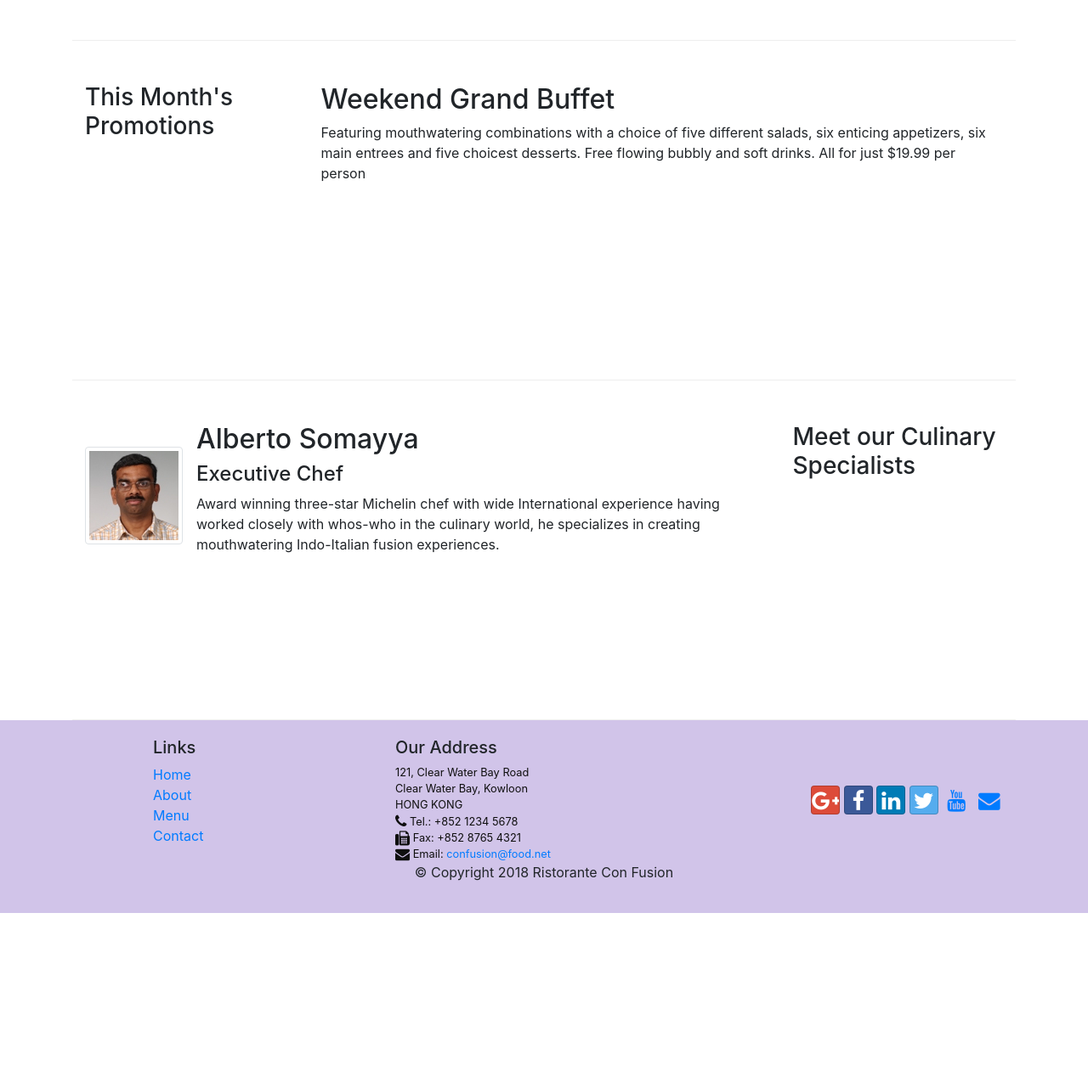
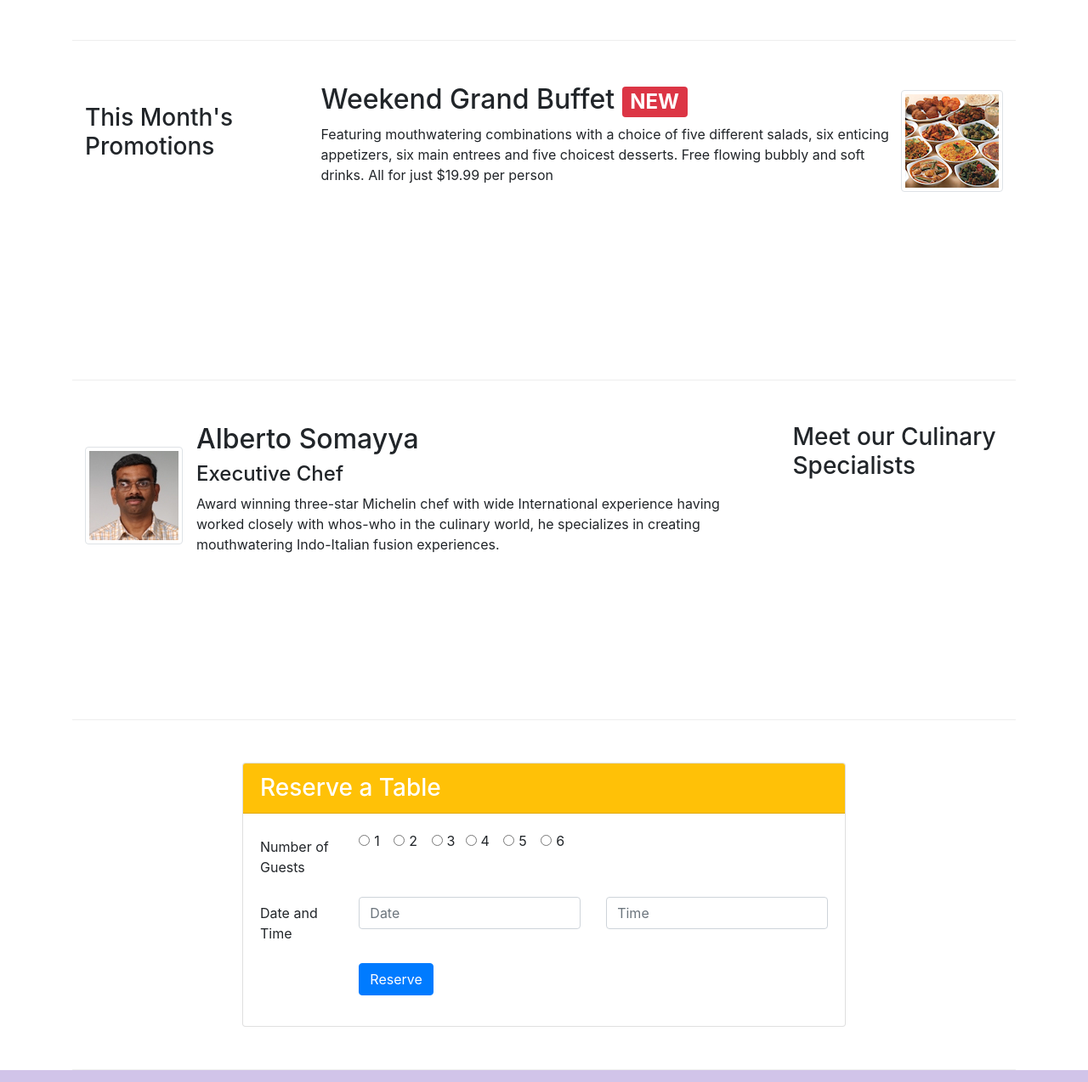
Before and after one commit to Rajesh0901-sudo/Bootstrap-learning-, a website: page index.html in a window 1280 px wide. Shown: the part 686-1960 px from the top of the page at 85% size. Before the commit the page ends 1761 px from the top, so only its background shows below. Drawn offline with nearby package versions, Linux system fonts and the light colour scheme.

Commit message:
assignment 2

```diff
--- a/index.html
+++ b/index.html
@@ -34,13 +34,16 @@
     </nav>
     <header class="jumbotron header">
         <div class="container">
-            <div class="row ">
-                <div class="col-12 col-sm">
+            <div class="row">
+                <div class="col-12 col-sm-6">
                     <h1>Ristorante con Fusion</h1>
                     <p>We take inspiration from the World's best cuisines, and create a unique fusion experience. Our lipsmacking creations will tickle your culinary senses!</p>
                 </div>
-                <div class="col-12 col-sm align-self-center">
+                <div class="col-12 col-sm-3 align-self-center text-center">
                     <img src="img/logo.png" class="img-fluid">
+                </div>
+                <div class="col-12 col-sm-2 align-self-center">
+                    <a class="btn btn-warning btn-block btn-sm" href="#Reservation-form">Reserve Table</a>
                 </div>
             </div>
         </div>
@@ -48,7 +51,7 @@
 
     <div class="container">
         <div class="row row-content">
-            <div class="col-12 col-sm-4 order-sm-last col-md-3 side">
+            <div class="col-12 col-sm-4 order-sm-last col-md-3">
                 <h3>Our Lipsmacking Culinary Creations</h3>
             </div>
             <div class="col col-sm order-sm-first col-md">
@@ -67,12 +70,17 @@
 
 
         <div class="row row-content">
-            <div class="col-12 col-sm-4 col-md-3 side">
-                <h3>This Month's Promotions</h3>
+            <div class="col-12 col-sm-3 order-sm-first">
+                <h3 class="mt-4">This Month's Promotions</h3>
             </div>
-            <div class="col col-sm col-md">
-                <h2>Weekend Grand Buffet</h2>
-                <p>Featuring mouthwatering combinations with a choice of five different salads, six enticing appetizers, six main entrees and five choicest desserts. Free flowing bubbly and soft drinks. All for just $19.99 per person </p>
+            <div class="col col-sm-9 order-sm-last">
+                <div class="media">
+                    <div class="media-body">
+                        <h2 class="mt-0">Weekend Grand Buffet <span class="badge badge-danger">NEW</span></h2>
+                        <p class="d-none d-sm-block">Featuring mouthwatering combinations with a choice of five different salads, six enticing appetizers, six main entrees and five choicest desserts. Free flowing bubbly and soft drinks. All for just $19.99 per person </p>
+                    </div>
+                    <img class="d-flex img-thumbnail align-self-center" src="img/buffet.png" alt="Weekend Grand Buffet">
+                </div>
             </div>
         </div>
 
@@ -91,6 +99,57 @@
                             whos-who in the culinary world, he specializes in
                             creating mouthwatering Indo-Italian fusion experiences.
                         </p>
+                    </div>
+                </div>
+            </div>
+        </div>
+        <div class="row row-content justify-content-center" id="Reservation-form">
+            <div class="col-12 col-sm-8">
+                <div class="card">
+                    <h3 class="card-header bg-warning text-white">Reserve a Table</h3>
+                    <div class="card-body">
+                        <div class="form-group row">
+                            <label class="col-md-2 col-form-label">Number of Guests</label>
+                            <div class="col-md-10">
+                                <div class="form-check form-check-inline">
+                                    <input class="form-check-input" type="radio" name="inlineRadioOptions" id="inlineRadio1" value="1">
+                                    <label class="form-check-label" for="inlineRadio1">1</label>
+                                </div>
+                                <div class="form-check form-check-inline">
+                                    <input class="form-check-input" type="radio" name="inlineRadioOptions" id="inlineRadio2" value="2">
+                                    <label class="form-check-label" for="inlineRadio2">2</label>
+                                </div>
+                                <div class="form-check form-check-inline">
+                                    <input class="form-check-input" type="radio" name="inlineRadioOptions" id="inlineRadio3" value="3">
+                                    <label class="form-check-label" for="inlineRadio3">3</label>
+                                </div><div class="form-check form-check-inline">
+                                    <input class="form-check-input" type="radio" name="inlineRadioOptions" id="inlineRadio1" value="4">
+                                    <label class="form-check-label" for="inlineRadio1">4</label>
+                                </div>
+                                <div class="form-check form-check-inline">
+                                    <input class="form-check-input" type="radio" name="inlineRadioOptions" id="inlineRadio2" value="5">
+                                    <label class="form-check-label" for="inlineRadio2">5</label>
+                                </div>
+                                <div class="form-check form-check-inline">
+                                    <input class="form-check-input" type="radio" name="inlineRadioOptions" id="inlineRadio3" value="6" >
+                                    <label class="form-check-label" for="inlineRadio3">6</label>
+                                </div>
+                            </div>
+                        </div>
+                        <div class="form-group row">
+                            <label for="Date-and-Time" class="col-md-2 col-form-label">Date and Time</label>
+                            <div class="col-md-5">
+                                <input type="text" name="Date" id="Date" class="form-control" placeholder="Date">
+                            </div>
+                            <div class="col-md-5">
+                                <input type="text" name="Time" id="Time" class="form-control" placeholder="Time">
+                            </div>
+                        </div>
+                        <div class="form-group row">
+                            <div class="offset-md-2 col-md-10">
+                                <button type="submit" class="btn btn-primary">Reserve</button>
+                            </div>
+                        </div>
                     </div>
                 </div>
             </div>
```
Also changed, not shown: 1 other file.
